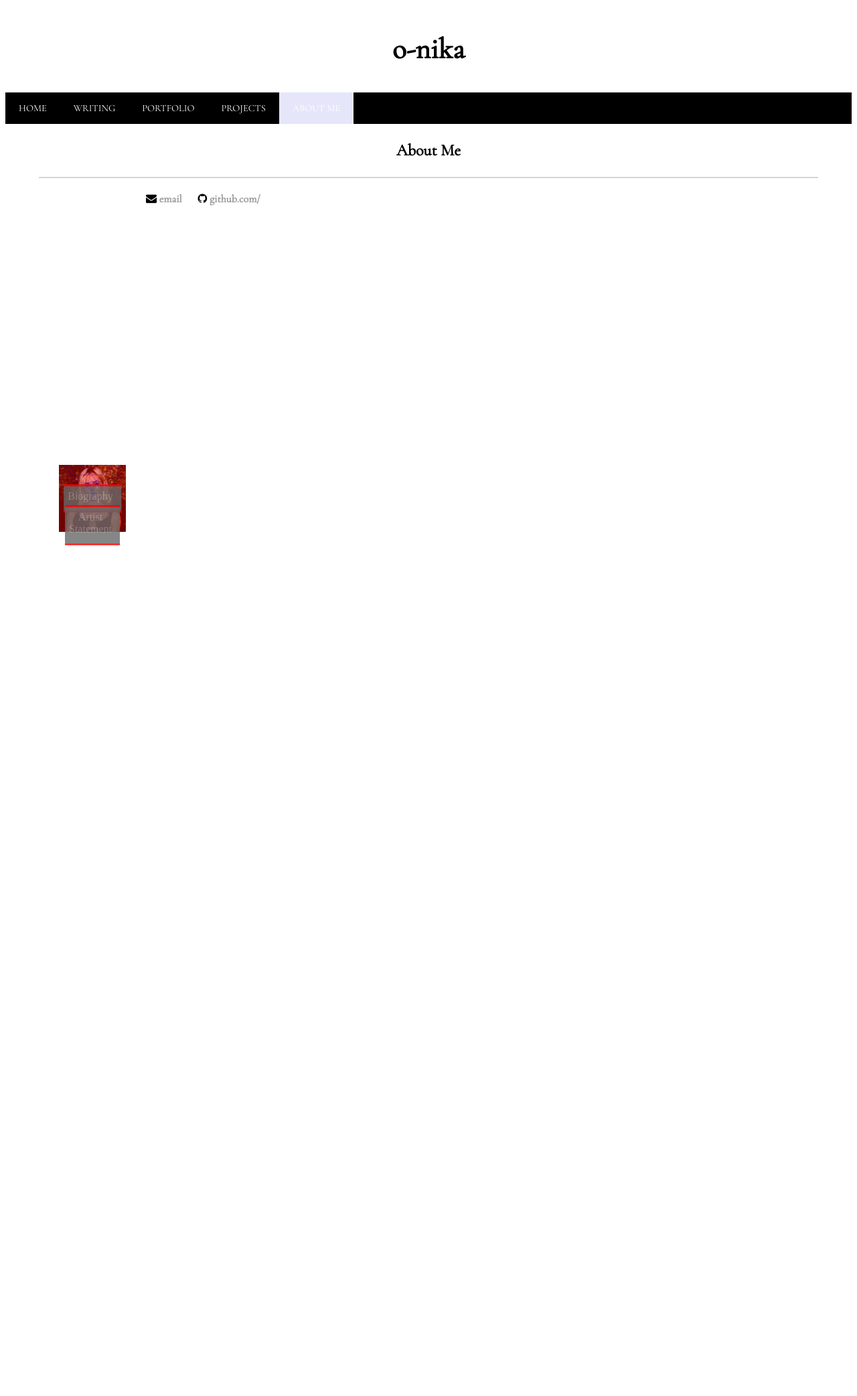
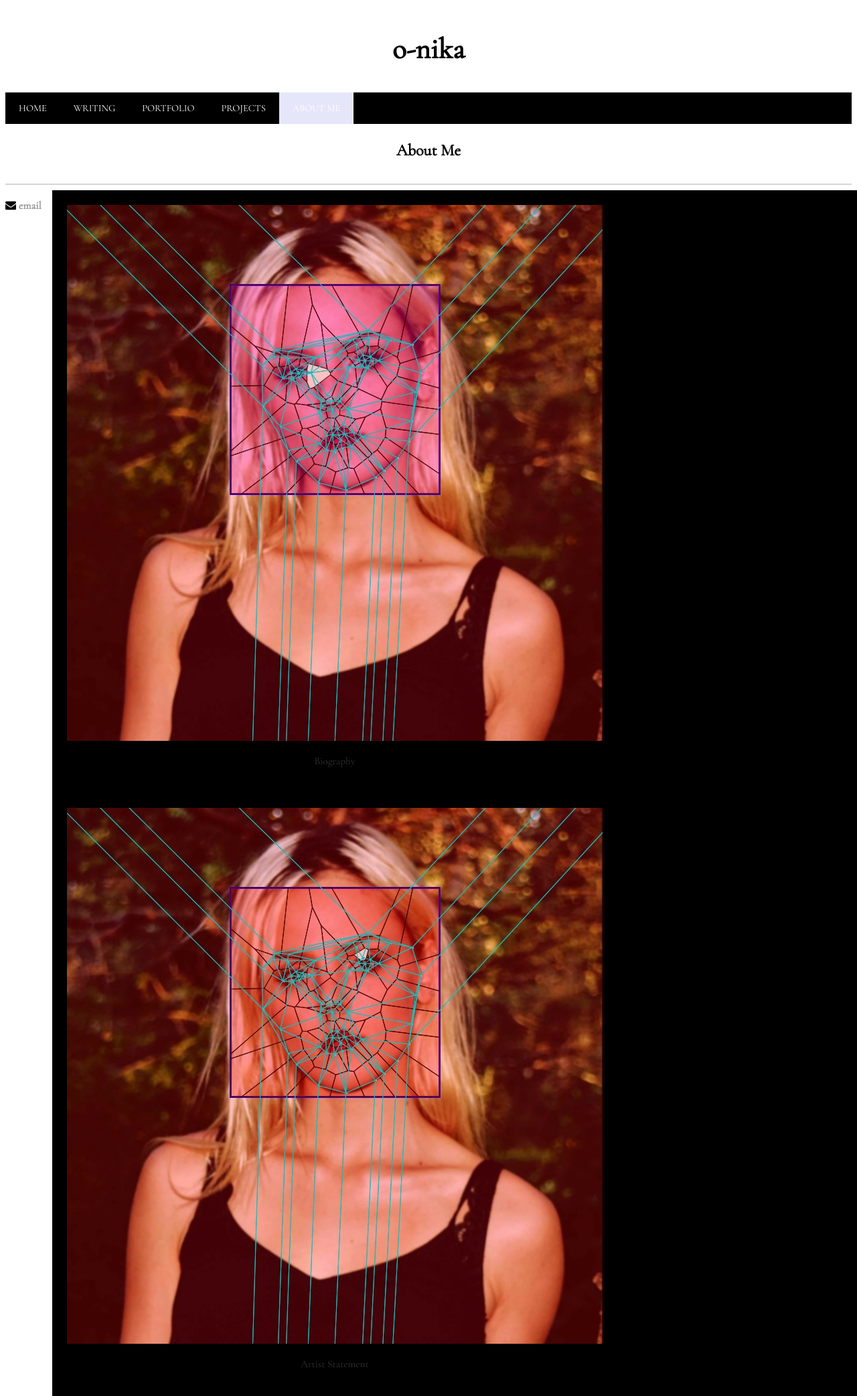
Before and after one commit to nikaroxanne/nikaroxanne.github.io, a Jekyll site: the page built from aboutme.html, in a window 1280 px wide. Shown: the whole page at 67% size. Built offline with Jekyll 4.4.1, drawn with Linux system fonts in a browser that asks for light colours; some web fonts are replaced; before the commit the page ends 1234 px from its top, so only the background shows below that.

```diff
--- a/aboutme.html
+++ b/aboutme.html
@@ -9,13 +9,26 @@
 
 <div class = "backgroundSection">
 
-	<div class = "aboutMeBio">
-		<div class = "hero-text">
-			<a href="{{site.url}}/aboutMe/bio"> Biography </a>
-	</div>
-	<div class = "aboutMeArtistStatement">
-		<div class = "hero-text">
-			<a href="{{site.url}}/aboutMe/artistStatement"> Artist Statement </a>
+	<div class = "aboutMe">
+		{% for image in site.static_files %}
+			{% if image.path contains 'images/163images/voronoi-fun1' %}
+				<div class = "aboutMeSection">
+					<a href="{{site.url}}/aboutMe/bio" class="image">
+						<img class = "imageLink" src="{{site.url}}/{{image.path}}" alt = "Snapchat Triangulations">
+					</a>
+					<p> Biography </p>
+				</div>
+			{% endif %}
+
+			{% if image.path contains 'images/163images/voronoi-teal' %}
+				<div class = "aboutMeSection">
+					<a href="{{site.url}}/aboutMe/artistStatement" class="image">
+						<img class = "imageLink" src="{{site.url}}/{{image.path}}" alt = "Living Archive Project">
+					</a>
+					<p> Artist Statement </p>
+				</div>
+			{% endif %}
+		{% endfor %}
 	</div>
 
 </div>
--- a/css/main.css
+++ b/css/main.css
@@ -646,44 +646,29 @@
 }
 
 .backgroundSection {
+	width: 100%;
 	background-color: black;
+	margin: 20px;
+	position: absolute;
+}
+
+
+.projectSections, .portfolio, .aboutMe {
 	position: relative;
 	margin: auto;
-	width: 100%;
 }
 
-.aboutMeBio, .aboutMeArtistStatement, .portfolioDrawings, .portfolioPaintings, .portfolioCompArt {
+
+.project, .portfolioSection, .aboutMeSection {
 	padding: 10px;
-	height: 100vh;
-	width: auto;
-	position: relative;
-	background-position: center center;
-	background-repeat: no-repeat;
-	background-size: contain;
-	margin: 30px;
+	margin: 10px;
+	text-align: center;
+	font-family: 'Cormorant Garamond', serif;
+	font-size: 0.8em;
+	border: 1px solid black;
+	border-radius: 2px;
 	float: left;
 }
-
-.aboutMeBio {
-	background-image: url('/assets/images/163images/voronoi-6.jpg');
-}
-
-.aboutMeArtistStatement {
-	background-image: url('/assets/images/163images/voronoi-6.jpg');
-}
-
-.portfolioDrawings {
-	background-image: url('/assets/images/drawings/maps/mappingnew2');
-}
-
-.portfolioPaintings {
-	background-image: url('assets/images/paintings/arith');
-}
-
-.portfolioPaintings {
-	background-image: url('assets/images/163images/voroonoi-fun1s');
-}
-
 
 
 footer ul {
```
Also changed, not shown: portfolio.html (+28 -11 lines).
